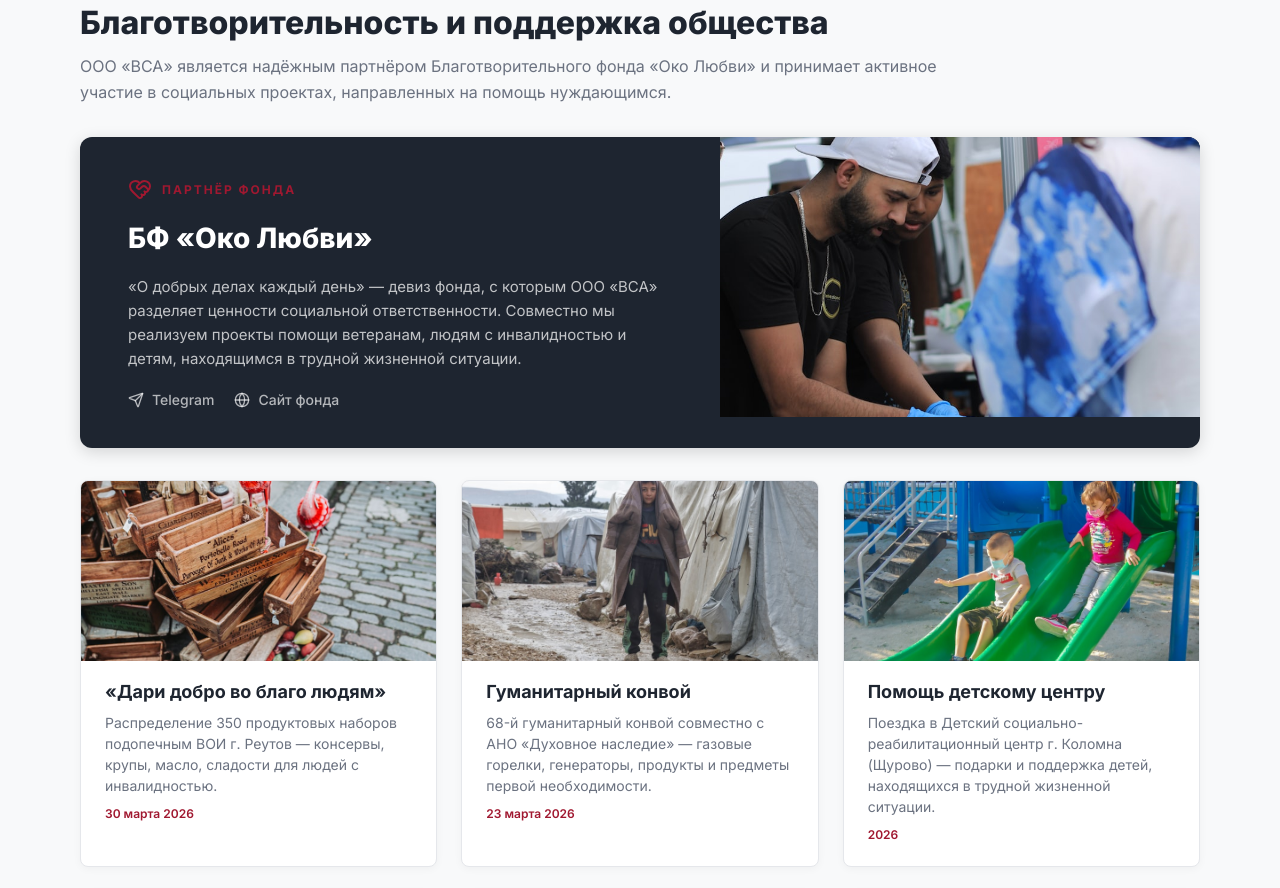
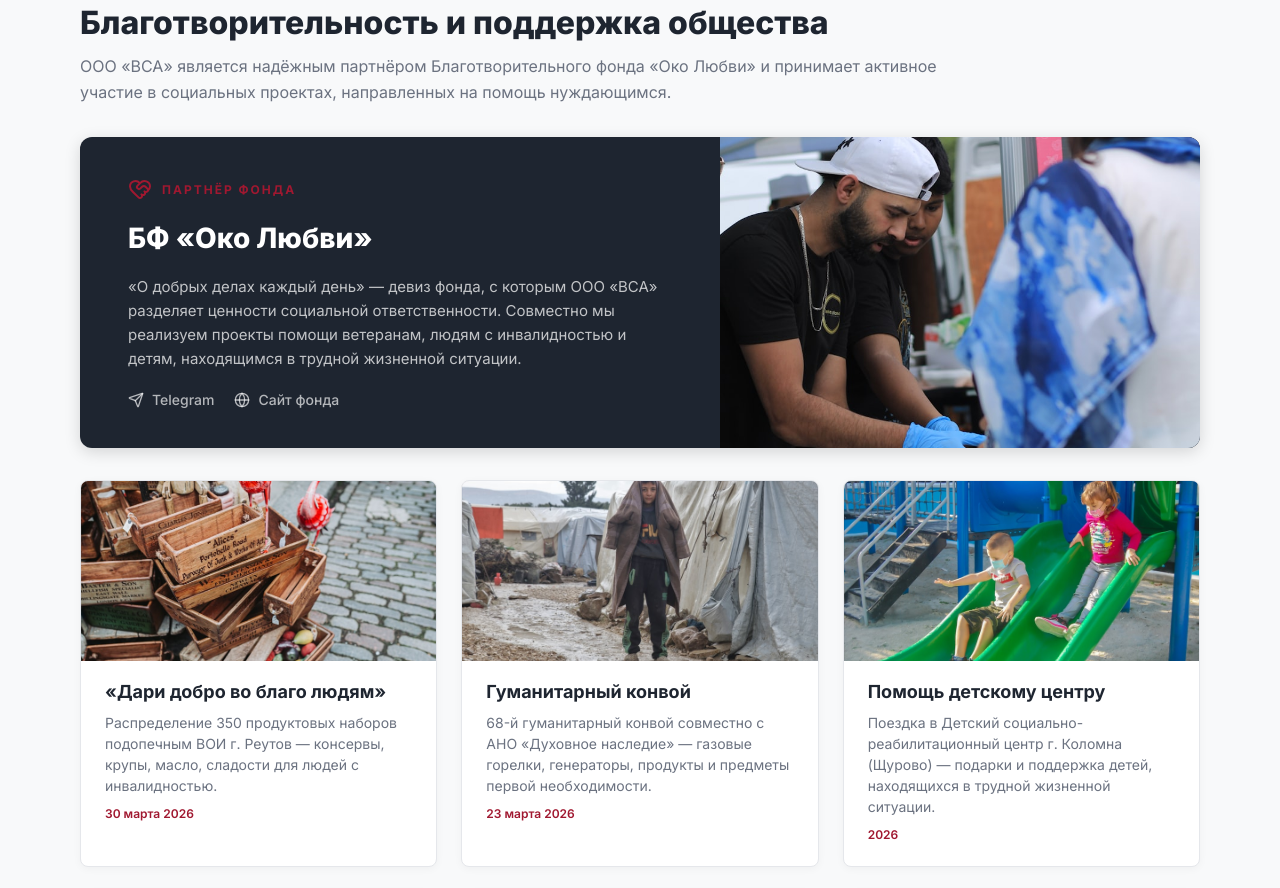
Before and after one commit to niksnsi0072-collab/vsa-site, a website: page csr.html in a window 1280 px wide. Shown: the part 1471-2359 px from the top of the page. Drawn offline with nearby package versions, Linux system fonts and the light colour scheme; grey boxes are pictures that could not be loaded.

Commit message:
fix(csr): растянуть баннер БФ «Око Любви» по высоте контента

```diff
--- a/css/style.css
+++ b/css/style.css
@@ -4238,8 +4238,11 @@
 .csr-partner-banner__image {
     width: 480px;
     min-width: 480px;
-    height: 280px;
-    background: #374151;
+    align-self: stretch;
+    background-color: #374151;
+    background-size: cover;
+    background-position: center;
+    background-repeat: no-repeat;
 }
 
 /* CSR Charity Grid (Section 3) */
```
